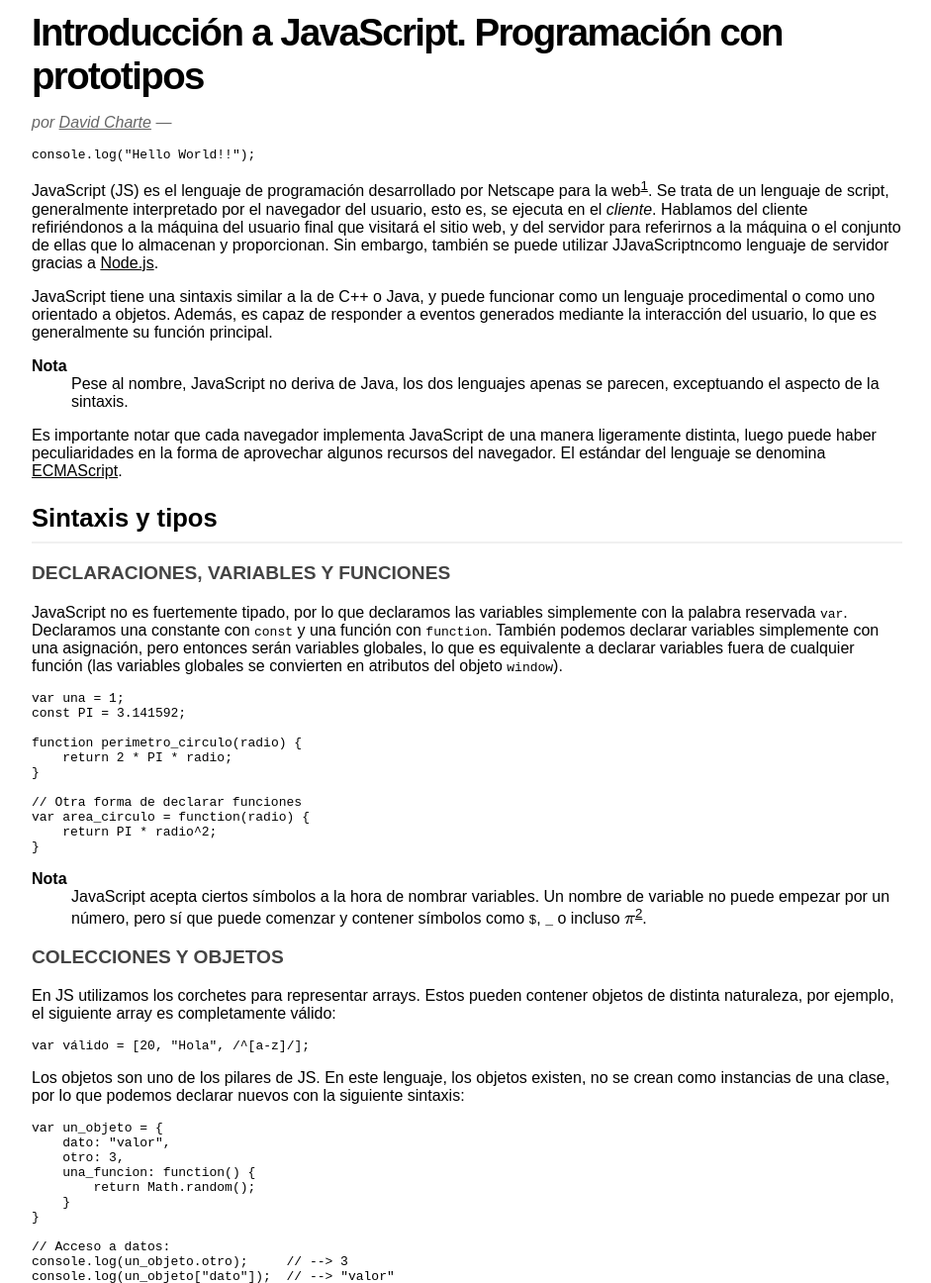
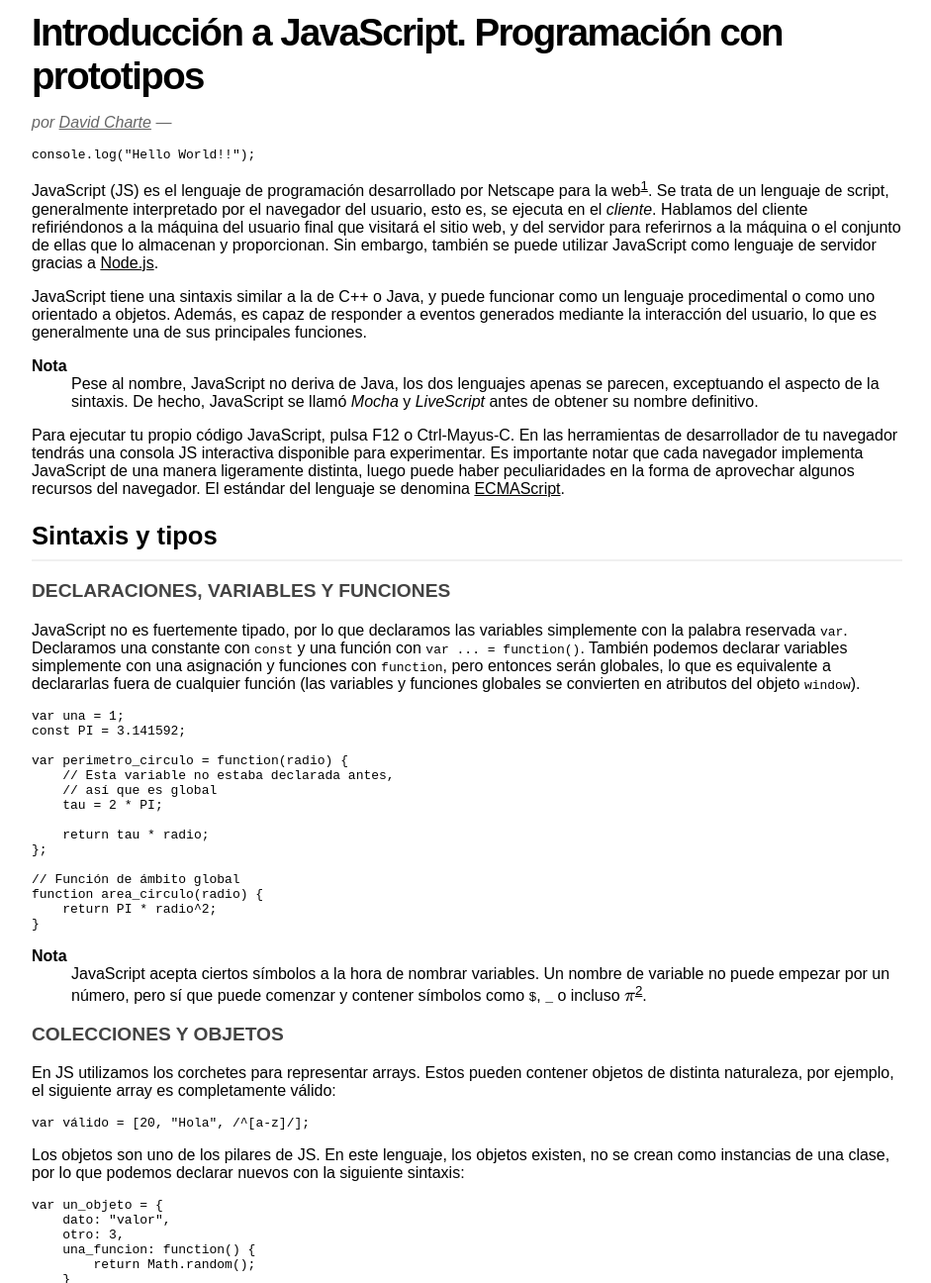
Before and after one commit to libreim/blog, a Jekyll site: the page built from drafts/2014-3-23-introduccion-javascript.md, in a window 1280 px wide and 1400 px high, cut to the strip 104-1400 px from the top of the window. Shown: the whole strip at 99% size, without its empty margins (168-1109 px from the left). Built offline with Jekyll 4.4.1, drawn with Linux system fonts in a browser that asks for light colours; formulas are drawn with MathJax 3; comment, search, counter and statistics services are not loaded.

Commit message:
[introJS] Más JS!

```diff
--- a/drafts/2014-3-23-introduccion-javascript.md
+++ b/drafts/2014-3-23-introduccion-javascript.md
@@ -16,17 +16,22 @@ Se trata de un lenguaje de script, generalmente interpretado por el navegador de
 se ejecuta en el *cliente*. Hablamos del cliente refiriéndonos a la máquina del usuario
 final que visitará el sitio web, y del servidor para referirnos a la máquina o el
 conjunto de ellas que lo almacenan y proporcionan. Sin embargo, también se
-puede utilizar JJavaScriptncomo lenguaje de servidor gracias a [Node.js](http://nodejs.org/).
+puede utilizar JavaScript como lenguaje de servidor gracias a [Node.js](http://nodejs.org/).
 
 JavaScript tiene una sintaxis similar a la de C++ o Java, y puede funcionar como
 un lenguaje procedimental o como uno orientado a objetos. Además, es capaz de
 responder a eventos generados mediante la interacción del usuario, lo que
-es generalmente su función principal.
+es generalmente una de sus principales funciones.
 
 Nota
  : Pese al nombre, JavaScript no deriva de Java, los dos lenguajes apenas
- se parecen, exceptuando el aspecto de la sintaxis.
+ se parecen, exceptuando el aspecto de la sintaxis. De hecho, JavaScript se
+ llamó *Mocha* y *LiveScript* antes de obtener su nombre definitivo.
 
+
+Para ejecutar tu propio código JavaScript, pulsa F12 o Ctrl-Mayus-C.
+En las herramientas de desarrollador de tu
+navegador tendrás una consola JS interactiva disponible para experimentar.
 Es importante notar que cada navegador implementa JavaScript de una manera
 ligeramente distinta, luego puede haber peculiaridades en la forma de
 aprovechar algunos recursos del navegador. El estándar del lenguaje se
@@ -38,21 +43,25 @@ denomina [ECMAScript](http://www.ecma-international.org/publications/files/ECMA-
 
 JavaScript no es fuertemente tipado, por lo que declaramos las variables
 simplemente con la palabra reservada `var`. Declaramos una constante con
-`const` y una función con `function`. También podemos declarar variables
-simplemente con una asignación, pero entonces serán variables globales,
-lo que es equivalente a declarar variables fuera de cualquier función
-(las variables globales se convierten en atributos del objeto `window`).
+`const` y una función con `var ... = function()`. También podemos declarar variables
+simplemente con una asignación y funciones con `function`, pero entonces serán globales,
+lo que es equivalente a declararlas fuera de cualquier función
+(las variables y funciones globales se convierten en atributos del objeto `window`).
 
 ~~~javascript
 var una = 1;
 const PI = 3.141592;
 
-function perimetro_circulo(radio) {
-    return 2 * PI * radio;
-}
+var perimetro_circulo = function(radio) {
+    // Esta variable no estaba declarada antes,
+    // así que es global
+    tau = 2 * PI;
 
-// Otra forma de declarar funciones
-var area_circulo = function(radio) {
+    return tau * radio;
+};
+
+// Función de ámbito global
+function area_circulo(radio) {
     return PI * radio^2;
 }
 ~~~
```
